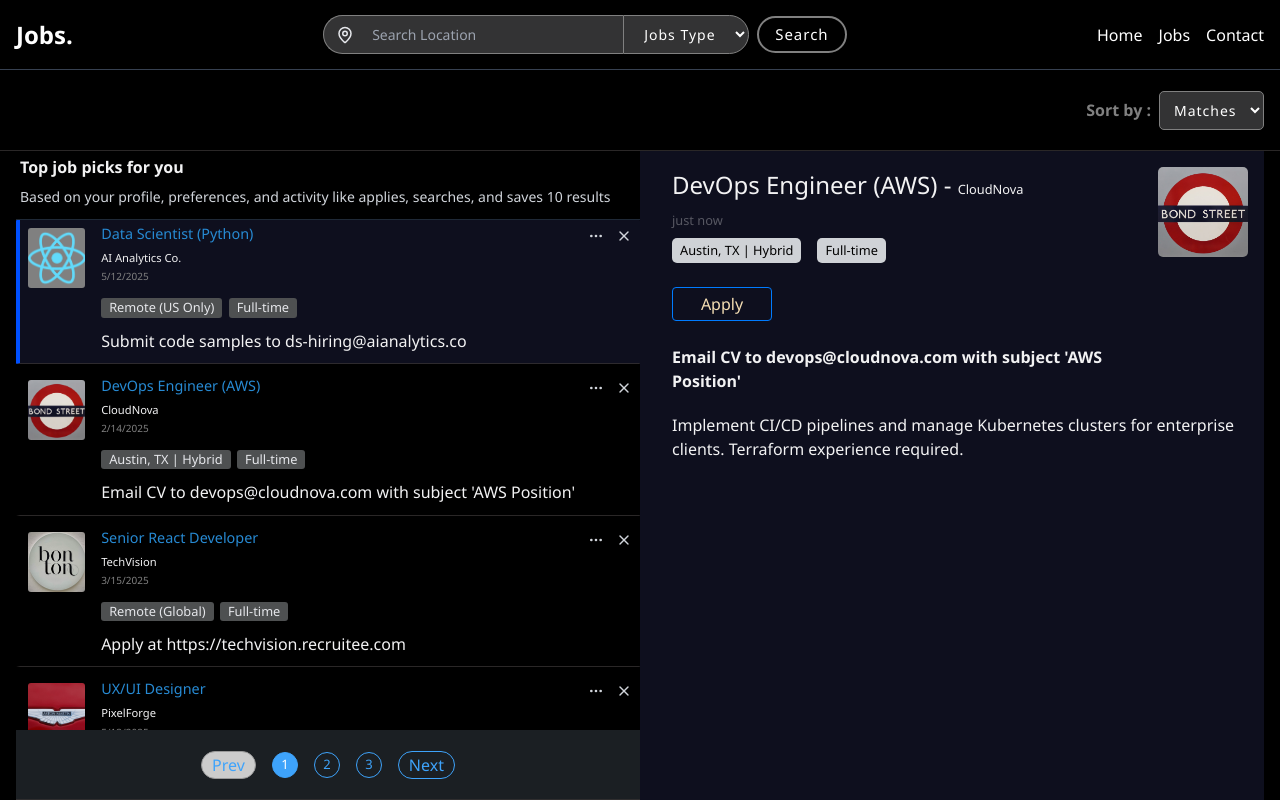
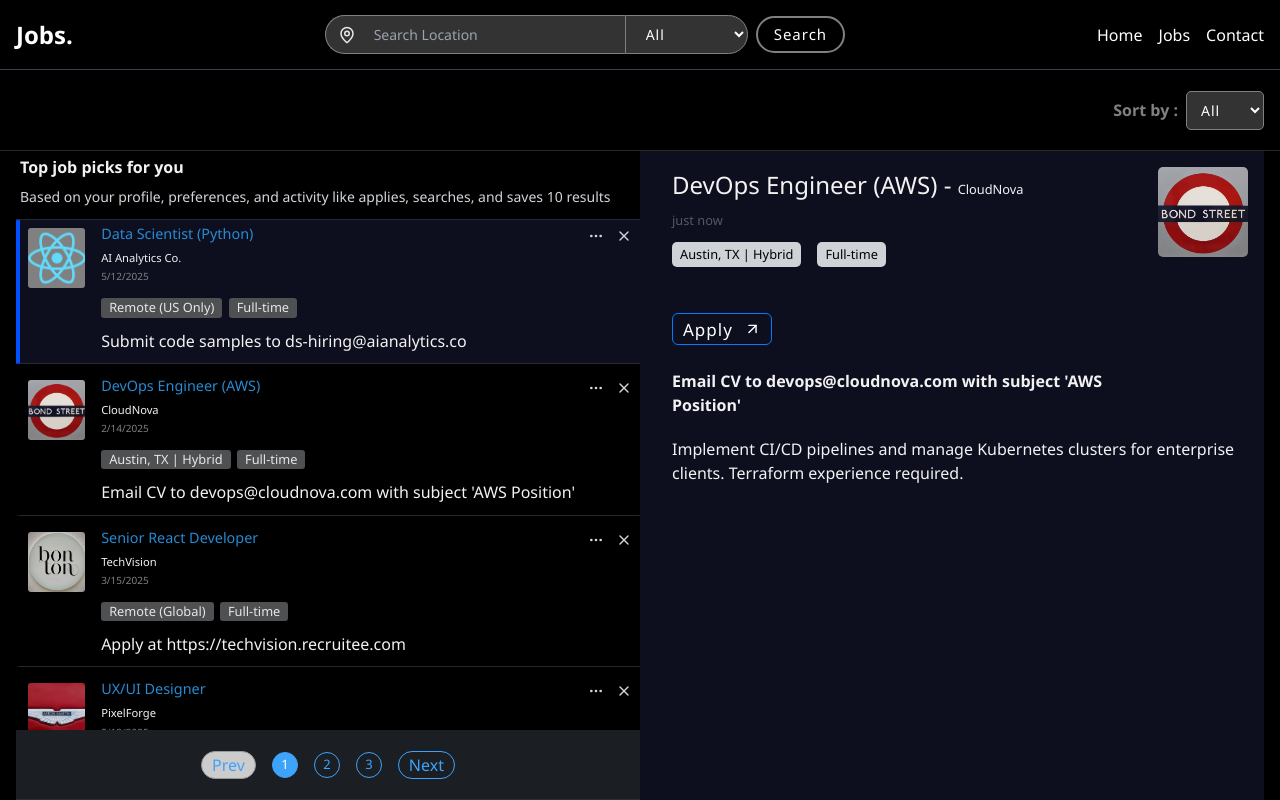
Before and after one commit to TsigeWonwosen/jobsearchapp, a React (Create React App) app: page / in a window 1280 px wide. Built offline with nearby package versions, Linux system fonts and the light colour scheme; the HTML template or start-up script is replaced by a standard one.

Commit message:
utility function for filter Jobs are add. sort function bug fixed.

```diff
--- a/src/components/gitHubJobs/FeaturedJob.js
+++ b/src/components/gitHubJobs/FeaturedJob.js
@@ -1,6 +1,7 @@
 import DOMPurify from "dompurify";
 import { timeSince } from "../../utility/timeAge";
 import styled from "styled-components";
+import { ArrowUpRight } from "lucide-react";
 
 export default function FeaturedJob({ featuredJob }) {
   if (featuredJob === "undefined" || featuredJob === null) {
@@ -38,6 +39,7 @@
             rel="noopener noreferrer"
           >
             Apply
+            <ArrowUpRight size={"17px"} />
           </Anchor>
           <div
             className="content font-semibold mb-1"
@@ -73,6 +75,8 @@
   height: 100%;
   padding: 1rem;
   padding-left: 2rem;
+  padding-bottom: 3rem;
+  margin-bottom: 2rem;
   border-radius: 1px;
   color: #f2f2f3;
 
@@ -245,19 +249,23 @@
   display: flex;
   align-items: center;
   justify-content: center;
-  color: wheat;
+  color: white;
+  font-size: 17px;
+  letter-spacing: 1px;
   text-decoration: none;
-  font-weight: 500;
+  font-weight: 400;
   padding: 4px 0.3rem;
   margin: 1rem 0;
-  border-radius: 4px;
+  margin-top: 2.4rem;
+  border-radius: 6px;
   transition: all 0.2s ease;
   max-width: 100px;
   background: transparent;
   border: 1px solid #007bff;
+  overflow: hidden;
+  gap: 0.7rem;
 
   &:hover {
-    color: #0056b3;
     background: rgba(0, 123, 255, 0.1); /* Light hover effect */
   }
 
@@ -274,7 +282,7 @@
 export const Article = styled.div`
   width: 100%;
   height: auto !important;
-  padding: 1rem 0.5 1rem;
+  padding: 1rem 0.5 1rem 2rem;
   margin: 0;
   padding: 0;
   p {
--- a/src/components/gitHubJobs/Info.js
+++ b/src/components/gitHubJobs/Info.js
@@ -14,7 +14,7 @@
           key="Matches"
           value=""
         >
-          Matches
+          All
         </option>
         <option
           key="created_at"
--- a/src/components/gitHubJobs/SearchForm.js
+++ b/src/components/gitHubJobs/SearchForm.js
@@ -13,8 +13,8 @@
     e.preventDefault();
     setLocation(location);
     setType(type);
-    setSelectedLocation("");
-    setSelectedType("");
+    // setSelectedLocation("");
+    // setSelectedType("");
   };
 
   return (
@@ -39,7 +39,7 @@
           value={type}
           onChange={(e) => setSelectedType(e.target.value)}
         >
-          <option value="">Jobs Type </option>
+          <option value="">All </option>
           <option value="contract">Contract</option>
           <option value="full time">Full Time</option>
           <option value="remote">Remote</option>
--- a/src/components/gitHubJobs/SingleJob.js
+++ b/src/components/gitHubJobs/SingleJob.js
@@ -72,7 +72,7 @@
     ${({ $isselected }) => ($isselected ? "#0050FF" : "transparent")};
   border-bottom: 0.5px solid rgba(55, 51, 51, 0.775);
   transition: all 0.3s ease-in-out;
-
+  /* overflow: hidden; */
   & ul,
   ol {
     margin-bottom: 13px;
--- a/src/components/gitHubJobs/useFilter.js
+++ b/src/components/gitHubJobs/useFilter.js
@@ -1,4 +1,5 @@
 import { useState, useEffect } from "react";
+import { getfiltered } from "../../utility/filter";
 
 const PAGINATION_SIZE = 4;
 
@@ -10,25 +11,12 @@
   const [typeOfJob, setTypeOfJob] = useState("");
   const [jobLocation, setSelectedLocation] = useState("");
 
-  const filteredJobs = () => {
-    let newFilteredJobs = [];
-    if (jobLocation.length < 1 && typeOfJob.length < 1) {
-      return jobs;
-    } else {
-      newFilteredJobs = jobs?.filter(({ type, location }) => {
-        return (
-          location.toLowerCase().includes(jobLocation.toLowerCase()) &&
-          type.toLowerCase().includes(typeOfJob.toLowerCase())
-        );
-      });
-    }
-    return newFilteredJobs;
-  };
+  const filteredJobs = getfiltered(jobs, typeOfJob, jobLocation);
 
   const selectedJobsCb = () => {
     let totalPaginationSize = 1;
     let numberOfJobs;
-    numberOfJobs = filteredJobs()?.length;
+    numberOfJobs = filteredJobs?.length;
     totalPaginationSize =
       numberOfJobs > PAGINATION_SIZE
         ? Math.ceil(numberOfJobs / PAGINATION_SIZE)
@@ -43,8 +31,8 @@
         let initial =
           lastIndexOfSelectedJobs === 1 ? 0 : finalIndex - PAGINATION_SIZE;
         let TopSelectedJobs =
-          filteredJobs().length > 0
-            ? filteredJobs()?.slice(initial, finalIndex)
+          filteredJobs.length > 0
+            ? filteredJobs?.slice(initial, finalIndex)
             : [];
         setSelectedJobs(TopSelectedJobs);
       } catch (error) {
--- /dev/null
+++ b/src/utility/filter.js
@@ -0,0 +1,14 @@
+export const getfiltered = (arrayOfData, text1 = "", text2 = "") => {
+  let newFilteredJobs = [];
+  if (text1.length < 1 && text2.length < 1) {
+    return arrayOfData;
+  } else {
+    newFilteredJobs = arrayOfData?.filter(({ type, location }) => {
+      return (
+        location.toLowerCase().includes(text1.toLowerCase()) ||
+        type.toLowerCase().includes(text2.toLowerCase())
+      );
+    });
+  }
+  return newFilteredJobs;
+};
```
